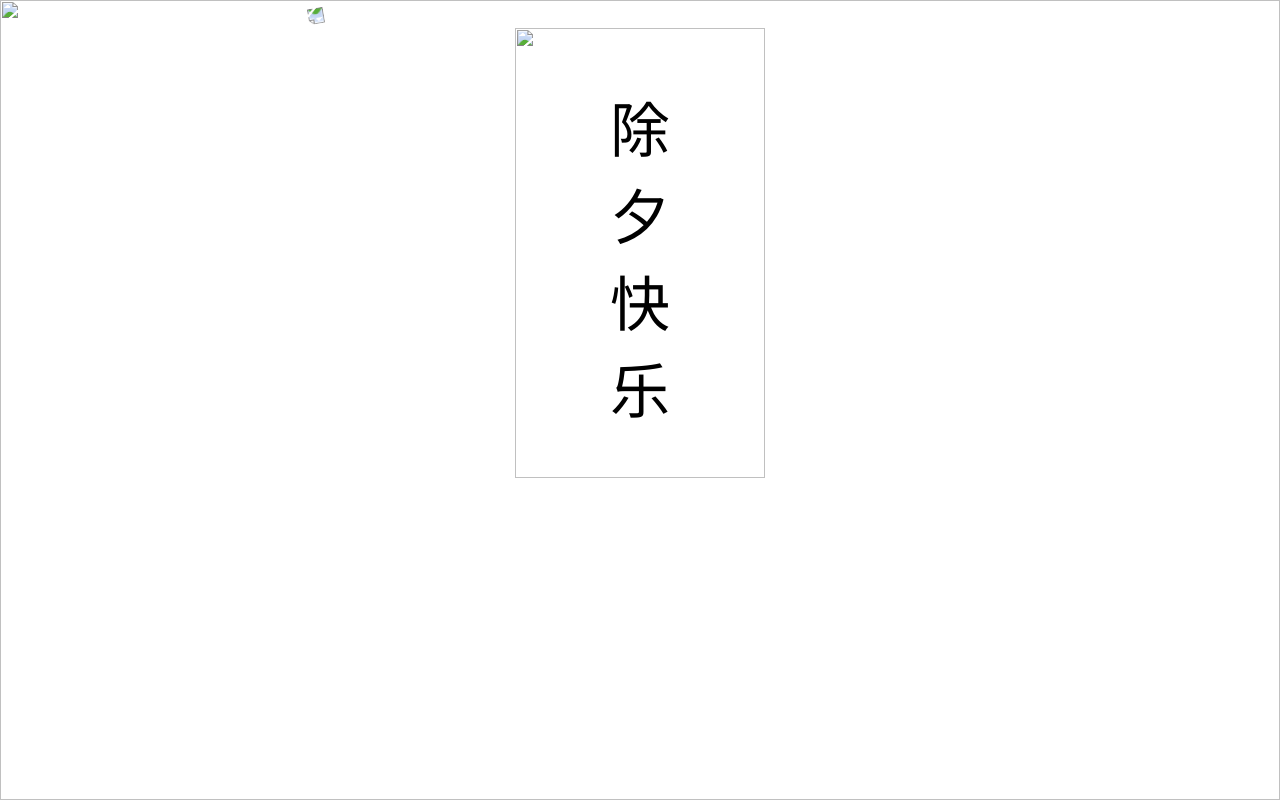
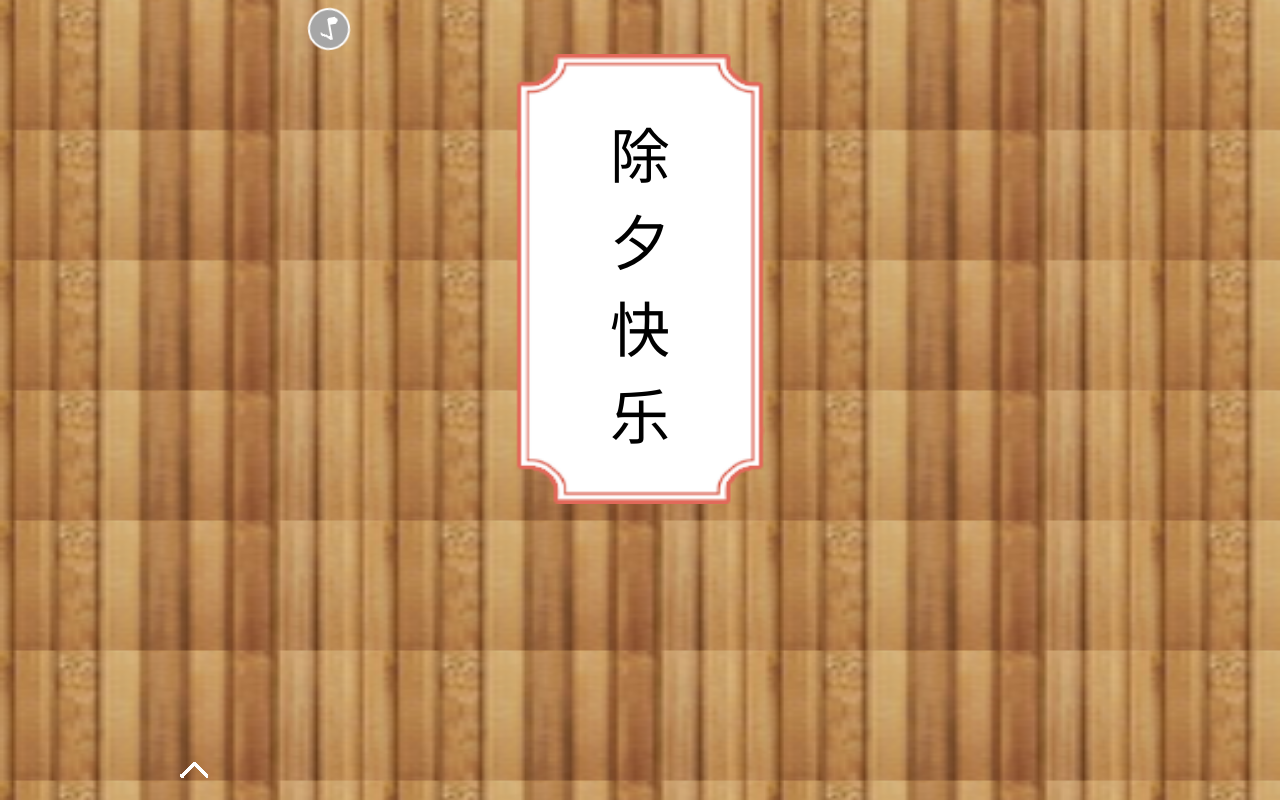
Before and after one commit to liuzichabei/0, a plain HTML site: page index.html in a window 1280 px wide. Drawn offline with Linux system fonts and the light colour scheme; the site is published under a folder, as on GitHub Pages, so addresses that start at the root find nothing.

Commit message:
Update index.html

```diff
--- a/index.html
+++ b/index.html
@@ -74,13 +74,13 @@
 
 <body>
     <!-- <audio id="song" src="img/50 Feet.mp3" autoplay></audio> -->
-    <img id="bei" src="/img/背景.png">
-    <img id="btn" onclick="aa()" src="/img/图标.png">
+    <img id="bei" src="img/背景.png">
+    <img id="btn" onclick="aa()" src="img/图标.png">
     <div id="ab">
     <img id="tu" onclick="tiao()" src="img/图标2.png">
 </div>
     <div class="box">
-        <img id="bei2" src="/img/背景2.png" alt="">
+        <img id="bei2" src="img/背景2.png" alt="">
         <div class="txt">
             <div id="t1">除</div>
             <div id="t2">夕</div>
```
